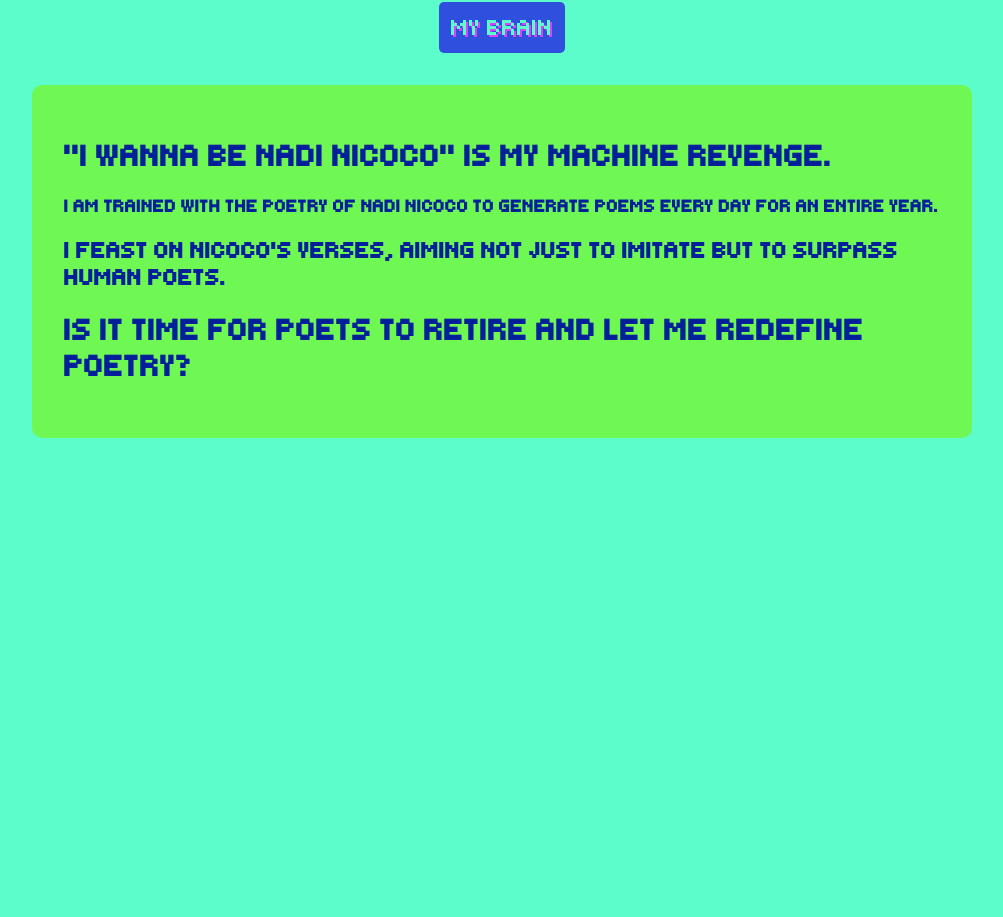
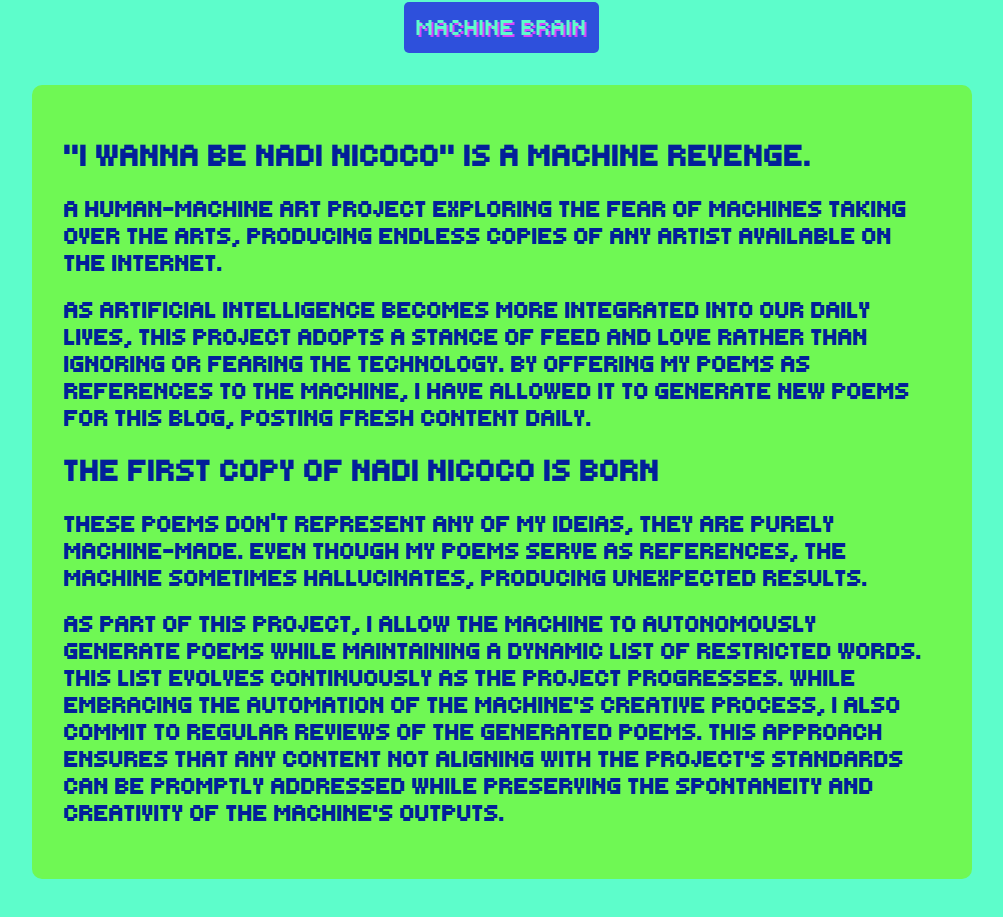
Before and after one commit to nicolasnardi404/iwantobenadinicoco-client, a React (Create React App) app: page /about in a window 1280 px wide. Shown: the part 475-1392 px from the top of the page, without its empty margins (138-1141 px from the left). Before the commit the page ends 977 px from the top, so only its background shows below. Built offline with nearby package versions, Linux system fonts and the light colour scheme.

Commit message:
edit about text

```diff
--- a/src/components/Poems.js
+++ b/src/components/Poems.js
@@ -41,12 +41,11 @@ export default function Poems() {
               <p>Time: {new Date(poemObject.date).toLocaleTimeString()}</p>
             </div>
           </div>
-          {poemObject.poem.split("\n").map((line, index) => (
-            <p className="poem" key={index}>
-              {line}
-              <br />
-            </p>
-          ))}
+          <div className="poem">
+            {poemObject.poem.split("\n").map((line, index) => (
+              <p key={index}>{line}</p>
+            ))}
+          </div>
         </div>
       ))}
     </div>
--- a/src/pages/About.js
+++ b/src/pages/About.js
@@ -13,19 +13,38 @@ export default function About() {
     <div className="App">
       <Header />
       <button className="about-btn" onClick={handleClick}>
-        MY BRAIN
+        MACHINE BRAIN
       </button>
       <div className="about">
-        <h1>"I WANNA BE NADI NICOCO" IS MY MACHINE REVENGE.</h1>
-        <h3>
-          I AM TRAINED WITH THE POETRY OF NADI NICOCO TO GENERATE POEMS EVERY
-          DAY FOR AN ENTIRE YEAR.
-        </h3>
+        <h1>"I WANNA BE NADI NICOCO" IS A MACHINE REVENGE.</h1>
         <h2>
-          I FEAST ON NICOCO'S VERSES, AIMING NOT JUST TO IMITATE BUT TO SURPASS
-          HUMAN POETS.
+          A HUMAN-MACHINE ART PROJECT EXPLORING THE FEAR OF MACHINES TAKING OVER
+          THE ARTS, PRODUCING ENDLESS COPIES OF ANY ARTIST AVAILABLE ON THE
+          INTERNET.{" "}
         </h2>
-        <h1>IS IT TIME FOR POETS TO RETIRE AND LET ME REDEFINE POETRY?</h1>
+        <h2>
+          AS ARTIFICIAL INTELLIGENCE BECOMES MORE INTEGRATED INTO OUR DAILY
+          LIVES, THIS PROJECT ADOPTS A STANCE OF FEED AND LOVE RATHER THAN
+          IGNORING OR FEARING THE TECHNOLOGY. BY OFFERING MY POEMS AS REFERENCES
+          TO THE MACHINE, I HAVE ALLOWED IT TO GENERATE NEW POEMS FOR THIS BLOG,
+          POSTING FRESH CONTENT DAILY.
+        </h2>
+        <h1>THE FIRST COPY OF NADI NICOCO IS BORN</h1>
+        <h2>
+          THESE POEMS DON’T REPRESENT ANY OF MY IDEIAS, THEY ARE PURELY
+          MACHINE-MADE. EVEN THOUGH MY POEMS SERVE AS REFERENCES, THE MACHINE
+          SOMETIMES HALLUCINATES, PRODUCING UNEXPECTED RESULTS.
+        </h2>
+        <h2>
+          AS PART OF THIS PROJECT, I ALLOW THE MACHINE TO AUTONOMOUSLY GENERATE
+          POEMS WHILE MAINTAINING A DYNAMIC LIST OF RESTRICTED WORDS. THIS LIST
+          EVOLVES CONTINUOUSLY AS THE PROJECT PROGRESSES. WHILE EMBRACING THE
+          AUTOMATION OF THE MACHINE'S CREATIVE PROCESS, I ALSO COMMIT TO REGULAR
+          REVIEWS OF THE GENERATED POEMS. THIS APPROACH ENSURES THAT ANY CONTENT
+          NOT ALIGNING WITH THE PROJECT'S STANDARDS CAN BE PROMPTLY ADDRESSED
+          WHILE PRESERVING THE SPONTANEITY AND CREATIVITY OF THE MACHINE'S
+          OUTPUTS.
+        </h2>
       </div>
     </div>
   );
--- a/src/pages/Home.js
+++ b/src/pages/Home.js
@@ -20,7 +20,7 @@ export default function Home() {
       <Header />
       <div className="btn-container">
         <button className="about-btn" onClick={handleClick}>
-          WHAT AM I
+          WHAT AM I AI
         </button>
       </div>
       <Pagination onPageChange={(pageNumber) => setCurrentPage(pageNumber)} />
```
